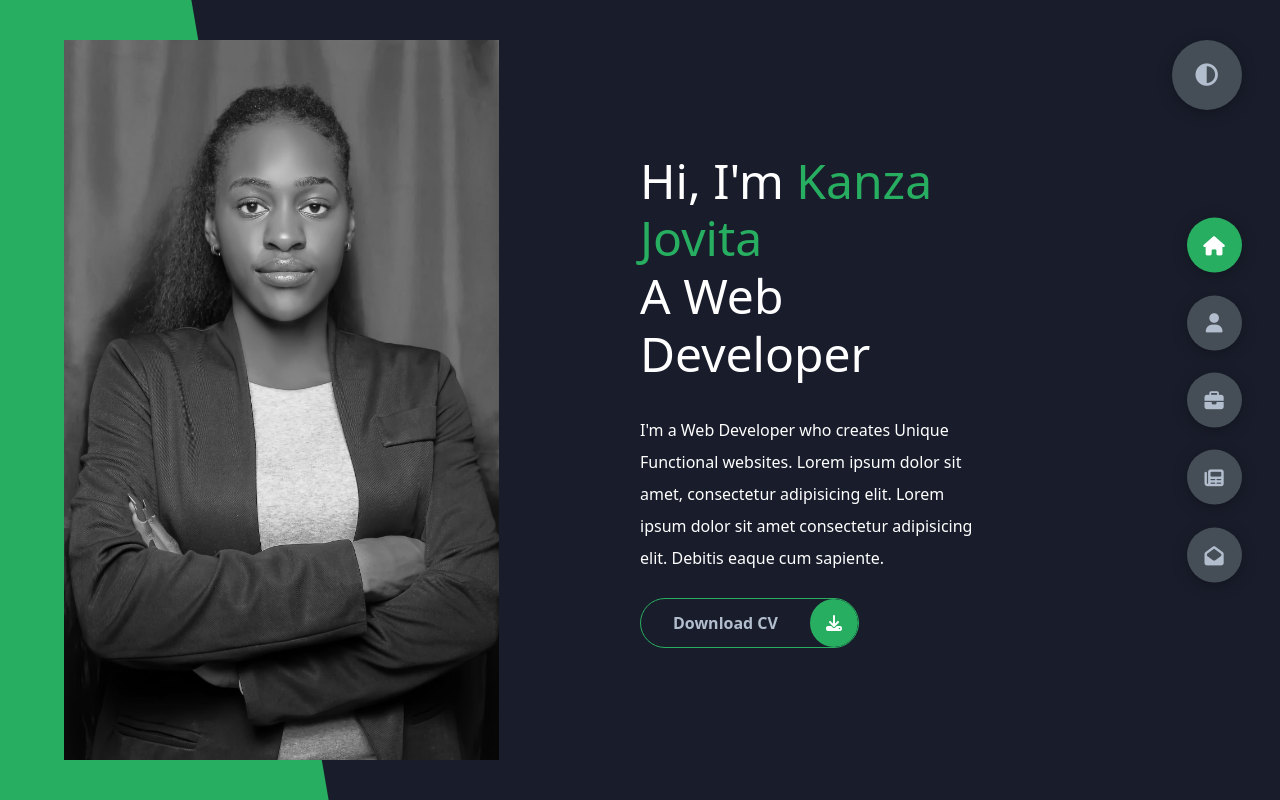
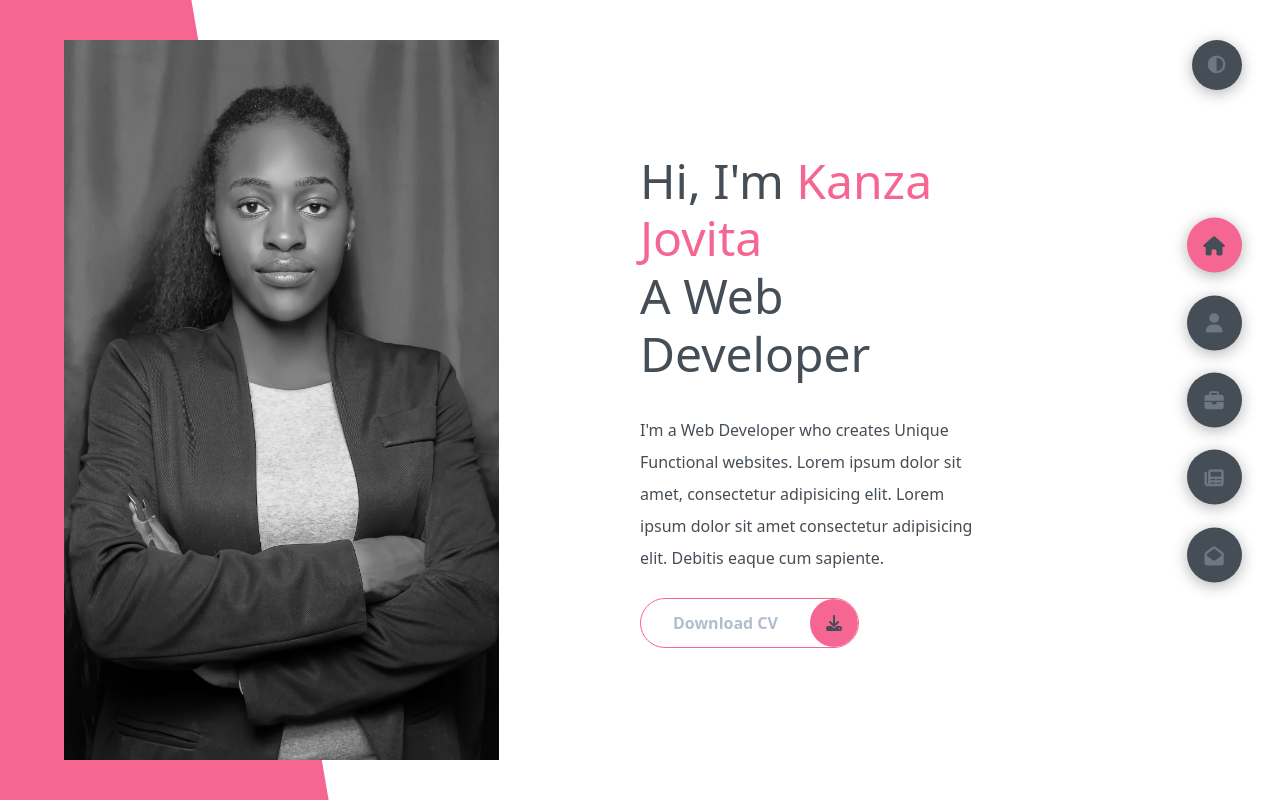
Before and after one commit to kanza-jovita/myPortifolioSite, a Django app: page / in a window 1280 px wide. Run offline with Django 5.2, Linux system fonts and the light colour scheme; some libraries are stand-ins or nearby versions.

Commit message:
updated css themes

```diff
--- a/Deel/static/css/style.css
+++ b/Deel/static/css/style.css
@@ -1,11 +1,31 @@
+@import url('https://fonts.googleapis.com/css2?family=Montserrat:ital,wght@0,100..900;1,100..900&display=swap');
+
 * {
   margin: 0;
   padding: 0;
   box-sizing: border-box;
   list-style: none;
+  font-family: system-ui, -apple-system, BlinkMacSystemFont, 'Segoe UI', Roboto, Oxygen, Ubuntu, Cantarell, 'Open Sans', 'Helvetica Neue', sans-serif;
 }
 
 :root {
+  --color-primary: #FFFFFF;
+  --color-secondary: #F56692;
+  --color-white: #454e56;
+  --color-black: #000;
+  --color-grey0: #f8f8f8;
+  --color-grey-1: #6c7983;
+  --color-grey-2: #6c7983;
+  --color-grey-3: #6c7983;
+  --color-grey-4: #454e56;
+  --color-grey-5: #f8f8f8;
+  --color-grey-6: #12181b;
+  --br-sm-2: 14px;
+  --transition-primary: all .4s ease-in-out;
+  --box-shadow-1: 0 3px 15px rgba(0, 0, 0, .3);
+}
+
+.light-mode {
   --color-primary: #191d2b;
   --color-secondary: #27AE60;
   --color-white: #ffffff;
@@ -17,27 +37,10 @@
   --color-grey-4: #454e56;
   --color-grey-5: #2a2e35;
   --color-grey-6: #12181b;
-  --br-sm-2: 14px;
-  --transition-primary: all .4s ease-in-out;
-  --box-shadow-1: 0 3px 15px rgba(0, 0, 0, .3);
-}
-
-.light-mode {
-  --color-primary: #FFFFFF;
-  --color-secondary: #F56692;
-  --color-white: #454e56;
-  --color-black: #000;
-  --color-grey0: #f8f8f8;
-  --color-grey-1: #6c7983;
-  --color-grey-2: #6c7983;
-  --color-grey-3: #6c7983;
-  --color-grey-4: #454e56;
-  --color-grey-5: #f8f8f8;
-  --color-grey-6: #12181b;
 }
 
 body {
-  font-family: "Poppins", sans-serif;
+  font-family: system-ui, -apple-system, BlinkMacSystemFont, 'Segoe UI', Roboto, Oxygen, Ubuntu, Cantarell, 'Open Sans', 'Helvetica Neue', sans-serif;
   background-color: var(--color-primary);
   font-size: 1.1rem;
   color: var(--color-white);
@@ -156,8 +159,8 @@ section {
 .theme-btn {
   top: 5%;
   right: 3%;
-  width: 70px;
-  height: 70px;
+  width: 50px;
+  height: 50px;
   border-radius: 50%;
   background-color: var(--color-grey-4);
   cursor: pointer;
@@ -174,7 +177,7 @@ section {
 }
 
 .theme-btn i {
-  font-size: 1.4rem;
+  font-size: 1.1rem;
   color: var(--color-grey-2);
   pointer-events: none;
 }
```
Also changed, not shown: Deel/templates/Deel/index.html (line endings or trailing spaces).
